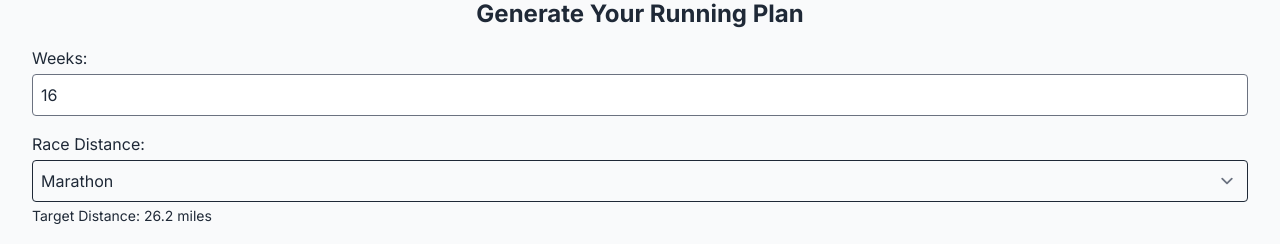
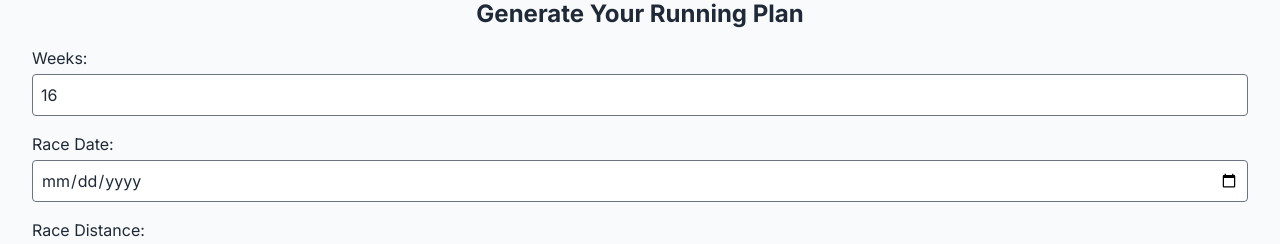
Before and after one commit to maratron-ai/maratron-web, a Next.js app: page /testing in a window 1280 px wide. Shown: the part 1200-1444 px from the top of the page. Built offline with nearby package versions, Linux system fonts and the light colour scheme; no server answers.

Commit message:
Add race date input to plan generator

```diff
--- a/src/components/PlanGenerator.tsx
+++ b/src/components/PlanGenerator.tsx
@@ -116,7 +116,13 @@ const [targetDistance, setTargetDistance] = useState<number>(
         plan = generateClassicMarathonPlan(opts);
         break;
     }
-    setPlanData(plan);
+    if (endDate) {
+      const withDates = assignDatesToPlan(plan, { endDate });
+      setPlanData(withDates);
+      setStartDate(withDates.startDate?.slice(0, 10) ?? "");
+    } else {
+      setPlanData(plan);
+    }
   };
 
   return (
@@ -139,6 +145,19 @@ const [targetDistance, setTargetDistance] = useState<number>(
               min={8}
               value={weeks}
               onChange={(e) => setWeeks(Number(e.target.value))}
+              className="border p-2 rounded"
+            />
+          </div>
+          {/* Race Date */}
+          <div className="flex flex-col">
+            <label htmlFor="raceDate" className="mb-1">
+              Race Date:
+            </label>
+            <input
+              id="raceDate"
+              type="date"
+              value={endDate}
+              onChange={(e) => setEndDate(e.target.value)}
               className="border p-2 rounded"
             />
           </div>
--- a/src/components/RunningPlanDisplay.tsx
+++ b/src/components/RunningPlanDisplay.tsx
@@ -97,6 +97,8 @@ const CollapsibleWeek: React.FC<CollapsibleWeekProps> = ({
           {weekPlan.phase && ` – ${weekPlan.phase} phase`} - Total Mileage:
           {" "}
           {weekPlan.weeklyMileage} {weekPlan.unit}
+          {weekPlan.runs.length === 1 && weekPlan.runs[0].type === "marathon" &&
+            " – Marathon Week"}
           {isWeekComplete ? " (Complete)" : ""}
         </h3>
         <span className="text-2xl">{isOpen ? "−" : "+"}</span>
--- a/src/lib/utils/running/plans/longDistancePlan.ts
+++ b/src/lib/utils/running/plans/longDistancePlan.ts
@@ -278,7 +278,18 @@ export function generateLongDistancePlan(
       zones.tempo
     }) for ${tempoMileage} ${distanceUnit}, plus ${WUCD_PERCENT * 100}% WU/CD`;
 
-    const runs: PlannedRun[] = [
+    let runs: PlannedRun[];
+    if (week === weeks) {
+      runs = [
+        {
+          type: "marathon",
+          unit: distanceUnit,
+          mileage: roundToHalf(targetDistance),
+          targetPace: { unit: distanceUnit, pace: zones.marathon },
+        },
+      ];
+    } else {
+      runs = [
         {
           type: "easy",
           unit: distanceUnit,
@@ -306,12 +317,6 @@ export function generateLongDistancePlan(
           targetPace: { unit: distanceUnit, pace: zones.marathon },
         },
       ];
-    if (week === weeks) {
-      runs[runs.length - 1] = {
-        ...runs[runs.length - 1],
-        type: "marathon",
-        mileage: roundToHalf(targetDistance),
-      };
     }
 
     const weeklyMileage = roundToHalf(runs.reduce((tot, r) => tot + r.mileage, 0));
```
Also changed, not shown: 1 other file (tests, documents, lock files or other folders). Lines whose indentation alone changed are shown as unchanged.
